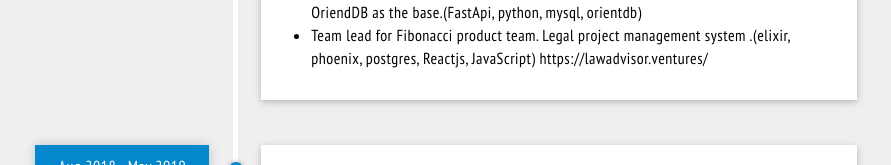
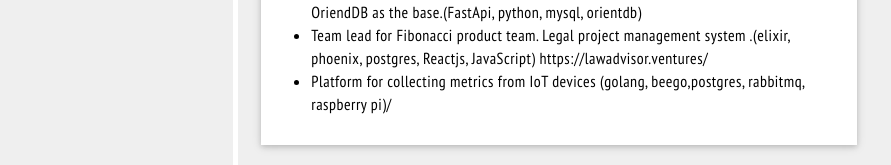
Before and after one commit to denza/denza.github.io, a plain HTML site: page index.html in a window 1280 px wide. Shown: the part 2542-2707 px from the top of the page, without its empty margins (185-1076 px from the left). Drawn offline with nearby package versions, Linux system fonts and the light colour scheme.

Commit message:
Update index.html

```diff
--- a/index.html
+++ b/index.html
@@ -501,6 +501,7 @@
 										python, mysql, orientdb)</li>
 									<li>Team lead for Fibonacci product team. Legal project management system .(elixir,
 										phoenix, postgres, Reactjs, JavaScript) https://lawadvisor.ventures/</li>
+									<li>Platform for collecting metrics from IoT devices (golang, beego,postgres, rabbitmq, raspberry pi)/</li>
 								</ul>
 							</div>
 							<!-- / single experience -->
```
